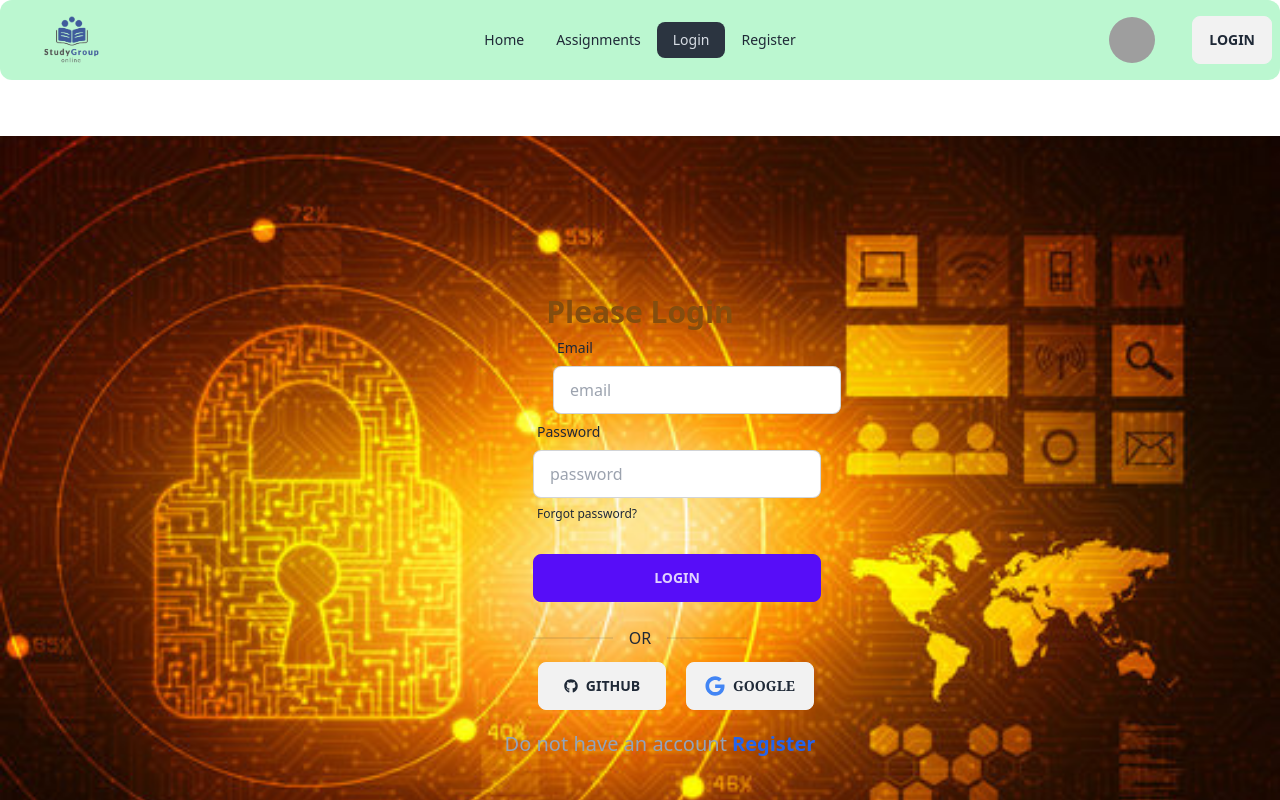
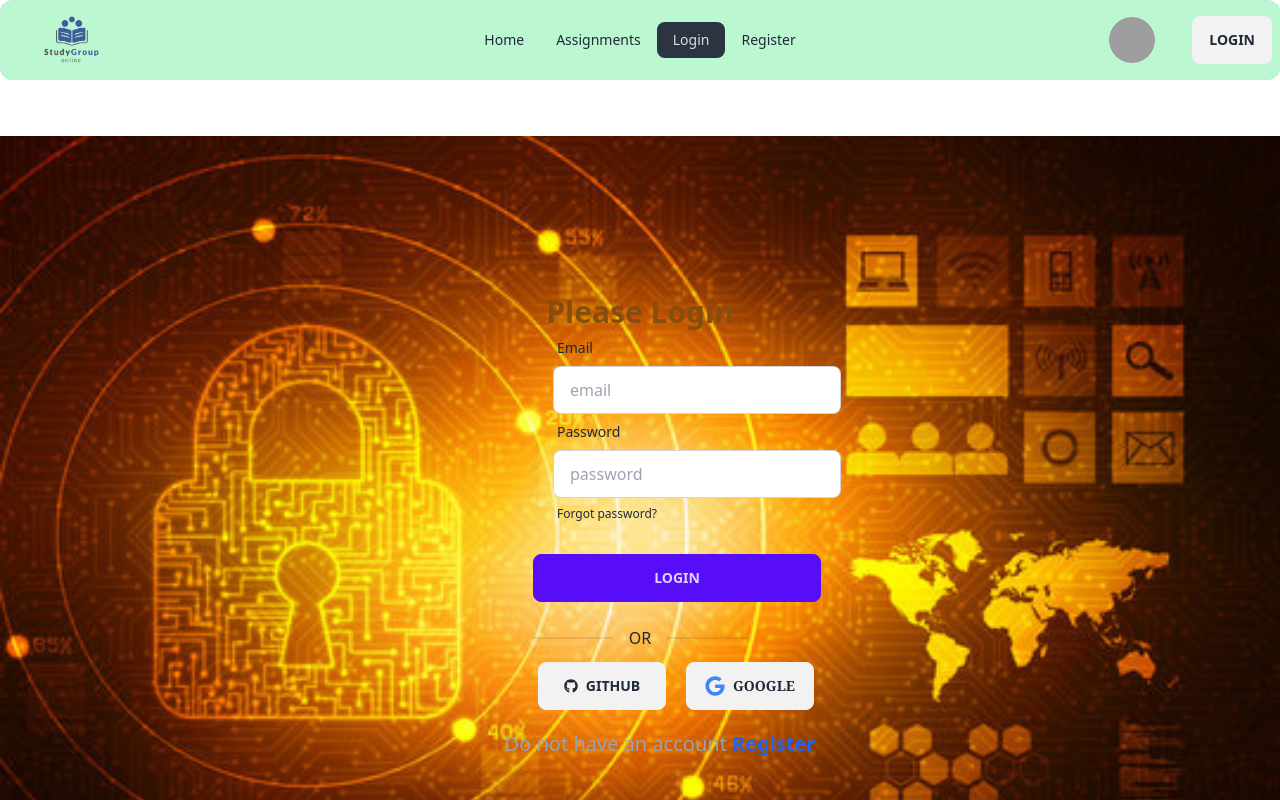
Before and after one commit to mehediislamm/online-group-study-client, a React (Vite) app: page /login in a window 1280 px wide. Shown: the top 800 px of the page. Built offline with nearby package versions, Linux system fonts and the light colour scheme; no server answers; grey boxes are pictures that could not be loaded.

Commit message:
update password section

```diff
--- a/src/page/login/Login.jsx
+++ b/src/page/login/Login.jsx
@@ -104,7 +104,7 @@ const Login = () => {
                         </label>
                         <input type="email" name="email" placeholder="email" className="input input-bordered w-72" required />
                     </div>
-                    <div className="form-control">
+                    <div className="form-control ml-5">
                         <label className="label">
                             <span className="label-text">Password</span>
                         </label>
```
